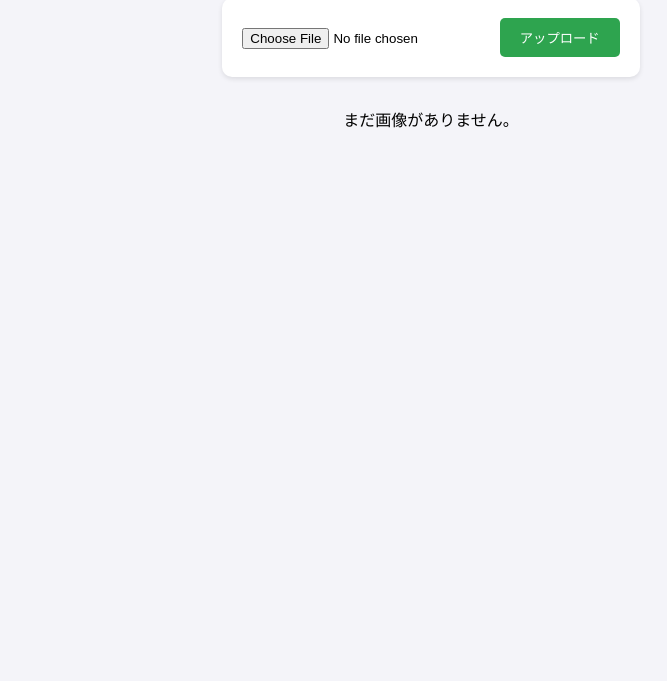
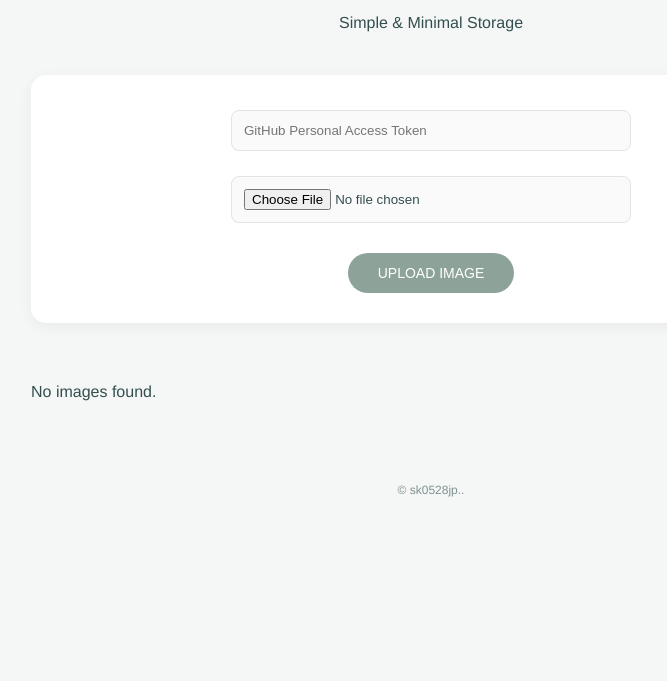
Before and after one commit to SK0528JP/ips, a plain HTML site: page index.html in a window 1280 px wide. Shown: the part 119-800 px from the top of the page, without its empty margins (209-876 px from the left). Drawn offline with Linux system fonts and the light colour scheme; no server answers.

Commit message:
Update index.html

```diff
--- a/index.html
+++ b/index.html
@@ -3,90 +3,225 @@
 <head>
     <meta charset="UTF-8">
     <meta name="viewport" content="width=device-width, initial-scale=1.0">
-    <title>GitHub Photo Album</title>
+    <title>IPS</title>
     <style>
-        body { font-family: sans-serif; text-align: center; background: #f4f4f9; padding: 20px; }
-        .upload-area { background: white; padding: 20px; border-radius: 10px; box-shadow: 0 2px 5px rgba(0,0,0,0.1); display: inline-block; }
-        #gallery { display: flex; flex-wrap: wrap; justify-content: center; gap: 15px; margin-top: 30px; }
-        .img-card { width: 200px; background: white; padding: 5px; border-radius: 5px; box-shadow: 0 2px 5px rgba(0,0,0,0.1); }
-        .img-card img { width: 100%; height: 150px; object-fit: cover; border-radius: 3px; }
-        button { cursor: pointer; background: #2ea44f; color: white; border: none; padding: 10px 20px; border-radius: 5px; }
-        button:disabled { background: #ccc; }
+        /* 北欧風デザインシステム */
+        :root {
+            --bg-color: #f4f7f6;
+            --container-bg: #ffffff;
+            --text-main: #334e4e;
+            --accent-color: #8da399; /* くすみグリーン */
+            --border-color: #e0e5e4;
+            --shadow: 0 4px 15px rgba(0,0,0,0.05);
+        }
+
+        body {
+            margin: 0;
+            padding: 40px 20px;
+            background-color: var(--bg-color);
+            color: var(--text-main);
+            font-family: 'Helvetica Neue', Arial, 'Hiragino Kaku Gothic ProN', sans-serif;
+            line-height: 1.6;
+        }
+
+        .container {
+            max-width: 800px;
+            margin: 0 auto;
+        }
+
+        header {
+            text-align: center;
+            margin-bottom: 40px;
+        }
+
+        h1 {
+            font-weight: 300;
+            letter-spacing: 0.1em;
+            margin-bottom: 10px;
+        }
+
+        /* アップロードエリア */
+        .upload-section {
+            background: var(--container-bg);
+            padding: 30px;
+            border-radius: 15px;
+            box-shadow: var(--shadow);
+            margin-bottom: 40px;
+            text-align: center;
+        }
+
+        .input-group {
+            margin-bottom: 15px;
+        }
+
+        input[type="password"], input[type="file"] {
+            width: 100%;
+            max-width: 400px;
+            padding: 12px;
+            border: 1px solid var(--border-color);
+            border-radius: 8px;
+            background: #fafafa;
+            margin: 5px 0;
+            box-sizing: border-box;
+        }
+
+        button {
+            background-color: var(--accent-color);
+            color: white;
+            border: none;
+            padding: 12px 30px;
+            border-radius: 25px;
+            font-size: 14px;
+            cursor: pointer;
+            transition: opacity 0.3s;
+            margin-top: 10px;
+        }
+
+        button:hover { opacity: 0.8; }
+        button:disabled { background-color: #ccc; cursor: not-allowed; }
+
+        /* ギャラリーエリア */
+        #gallery {
+            display: grid;
+            grid-template-columns: repeat(auto-fill, minmax(200px, 1fr));
+            gap: 20px;
+        }
+
+        .img-card {
+            background: var(--container-bg);
+            padding: 10px;
+            border-radius: 12px;
+            box-shadow: var(--shadow);
+            transition: transform 0.2s;
+        }
+
+        .img-card:hover { transform: translateY(-5px); }
+
+        .img-card img {
+            width: 100%;
+            height: 180px;
+            object-fit: cover;
+            border-radius: 8px;
+            display: block;
+        }
+
+        footer {
+            margin-top: 60px;
+            text-align: center;
+            font-size: 12px;
+            opacity: 0.6;
+        }
     </style>
 </head>
 <body>
 
-    <h1>マイ・フォトアルバム</h1>
+<div class="container">
+    <header>
+        <h1>IPS</h1>
+        <p>Simple & Minimal Storage</p>
+    </header>
 
-    <div class="upload-area">
+    <div class="upload-section">
+        <div class="input-group">
+            <input type="password" id="tokenInput" placeholder="GitHub Personal Access Token">
+        </div>
+        <div class="input-group">
             <input type="file" id="fileInput" accept="image/*">
-        <button id="uploadBtn" onclick="uploadImage()">アップロード</button>
+        </div>
+        <button id="uploadBtn" onclick="uploadImage()">UPLOAD IMAGE</button>
     </div>
 
-    <div id="gallery">読み込み中...</div>
+    <div id="gallery">Loading images...</div>
+
+    <footer>
+        &copy; sk0528jp..
+    </footer>
+</div>
 
 <script>
-        // 【設定エリア：ここを書き換えてください】
-        const GITHUB_USER = 'sk0528jp';
-        const GITHUB_REPO = 'ips';
-        const GITHUB_TOKEN = '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';
+    const OWNER = 'sk0528jp';
+    const REPO = 'ips';
+    const STORAGE_KEY = 'ips_github_token';
 
-        // 画像を表示する機能
+    // 起動時に保存されたトークンを復元
+    window.onload = () => {
+        const savedToken = localStorage.getItem(STORAGE_KEY);
+        if (savedToken) {
+            document.getElementById('tokenInput').value = savedToken;
+        }
+        loadImages();
+    };
+
+    // 画像取得
     async function loadImages() {
         const gallery = document.getElementById('gallery');
         try {
-                const res = await fetch(`https://api.github.com/repos/${GITHUB_USER}/${GITHUB_REPO}/contents/images`);
+            const res = await fetch(`https://api.github.com/repos/${OWNER}/${REPO}/contents/images`);
+            if (!res.ok) throw new Error();
             const files = await res.json();
 
-                gallery.innerHTML = ''; // クリア
-                files.forEach(file => {
+            gallery.innerHTML = '';
+            files.reverse().forEach(file => { // 新しい順に表示
                 if (file.name !== '.gitkeep') {
-                        const div = document.createElement('div');
-                        div.className = 'img-card';
-                        div.innerHTML = `<img src="${file.download_url}"><p style="font-size:10px">${file.name}</p>`;
-                        gallery.appendChild(div);
+                    const card = document.createElement('div');
+                    card.className = 'img-card';
+                    card.innerHTML = `<img src="${file.download_url}" alt="image">`;
+                    gallery.appendChild(card);
                 }
             });
         } catch (e) {
-                gallery.innerHTML = 'まだ画像がありません。';
+            gallery.innerHTML = '<p style="grid-column: 1/-1;">No images found.</p>';
         }
     }
 
-        // 画像をアップロードする機能
+    // アップロード
     async function uploadImage() {
+        const token = document.getElementById('tokenInput').value.trim();
         const fileInput = document.getElementById('fileInput');
         const btn = document.getElementById('uploadBtn');
         const file = fileInput.files[0];
-            if (!file) return alert('画像を選んでください');
+
+        if (!token) return alert('Token is required.');
+        if (!file) return alert('Please select a file.');
 
         btn.disabled = true;
-            btn.innerText = '送信中...';
+        btn.innerText = 'UPLOADING...';
 
         const reader = new FileReader();
         reader.readAsDataURL(file);
         reader.onload = async () => {
             const content = reader.result.split(',')[1];
-                const fileName = `${Date.now()}-${file.name}`; // 重複防止のため時間を名前に付ける
+            const fileName = `images/${Date.now()}-${file.name}`;
 
-                const res = await fetch(`https://api.github.com/repos/${GITHUB_USER}/${GITHUB_REPO}/contents/images/${fileName}`, {
+            try {
+                const res = await fetch(`https://api.github.com/repos/${OWNER}/${REPO}/contents/${fileName}`, {
                     method: 'PUT',
-                    headers: { 'Authorization': `token ${GITHUB_TOKEN}`, 'Content-Type': 'application/json' },
-                    body: JSON.stringify({ message: "Upload", content: content })
+                    headers: {
+                        'Authorization': `token ${token}`,
+                        'Content-Type': 'application/json'
+                    },
+                    body: JSON.stringify({ message: "upload photo", content: content })
                 });
 
                 if (res.ok) {
-                    alert('成功！反映まで1分ほど待ってから再読み込みしてください。');
+                    // 成功したらトークンをブラウザに記憶させる
+                    localStorage.setItem(STORAGE_KEY, token);
+                    alert('Successfully uploaded!');
                     fileInput.value = '';
                     loadImages();
                 } else {
-                    alert('エラーが発生しました。設定を確認してください。');
+                    const err = await res.json();
+                    alert('Error: ' + err.message);
                 }
+            } catch (e) {
+                alert('Connection error.');
+            } finally {
                 btn.disabled = false;
-                btn.innerText = 'アップロード';
+                btn.innerText = 'UPLOAD IMAGE';
+            }
         };
     }
+</script>
 
-        loadImages(); // 最初に画像を表示
-    </script>
 </body>
 </html>
```
Lines whose indentation alone changed are shown as unchanged.
